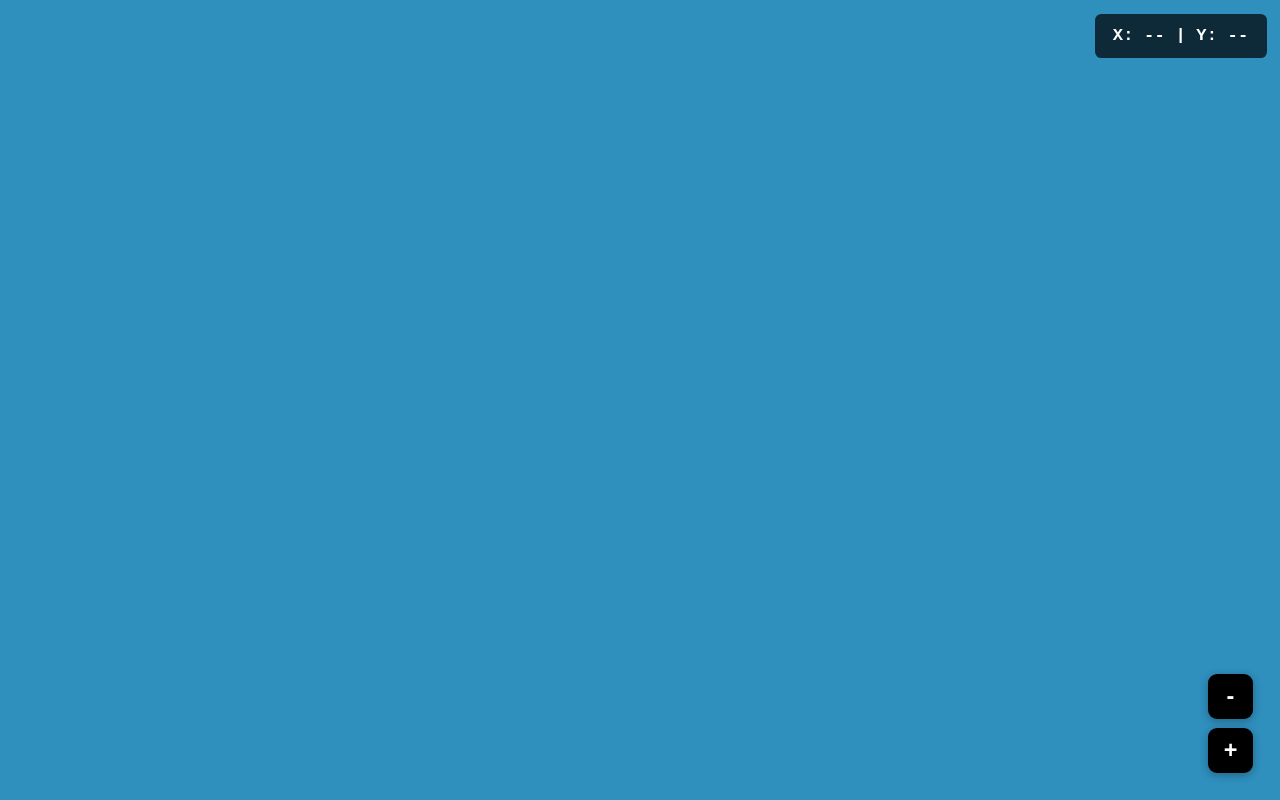
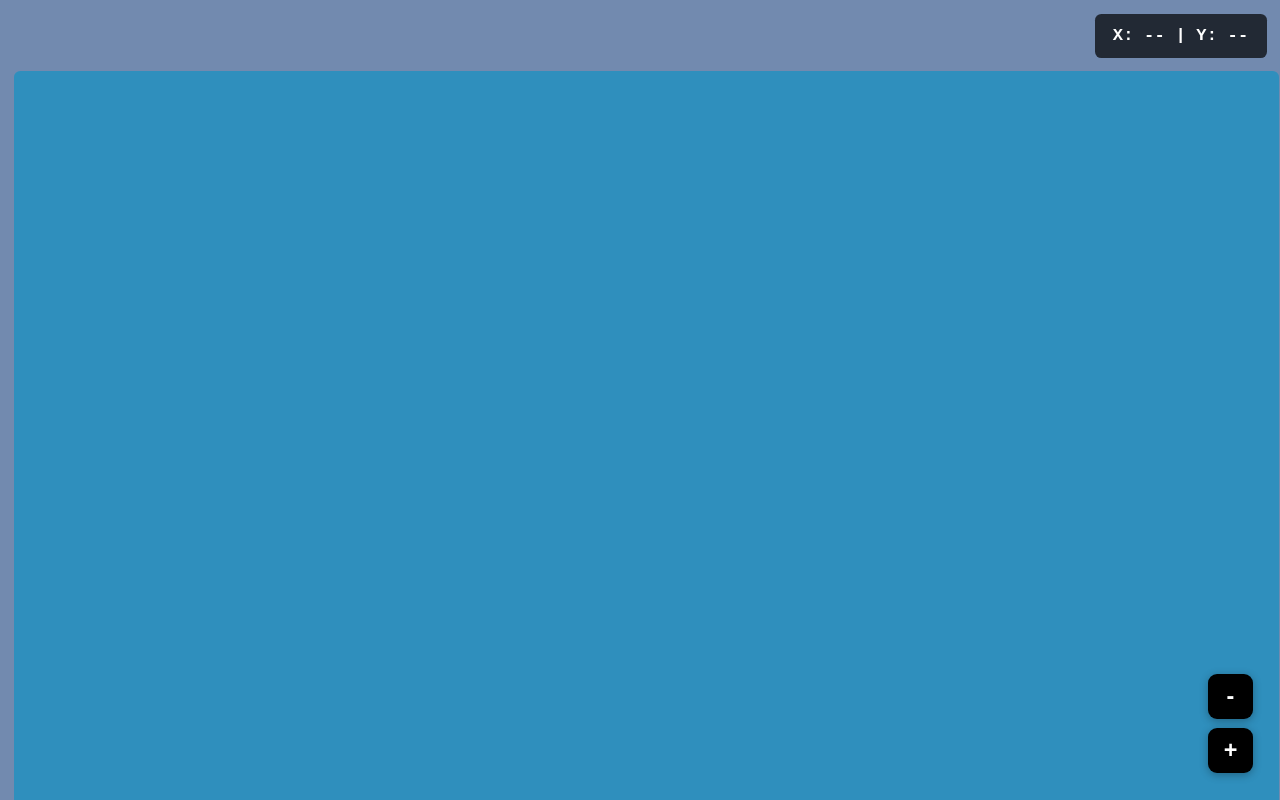
Before and after one commit to Hildemberg986/mapa-interativo-gta-free, a Vue app: page / in a window 1280 px wide. Shown: the top 800 px of the page. Built offline with nearby package versions, Linux system fonts and the light colour scheme.

Commit message:
ajutando para mover para qualquer direção e a cor da agua

```diff
--- a/src/App.vue
+++ b/src/App.vue
@@ -272,17 +272,15 @@ function onPointerDown(event) {
     return
   }
 
-  event.preventDefault()
   isDragging.value = true
   activePointerId.value = event.pointerId
   dragStartPoint.value = { x: event.clientX, y: event.clientY }
   dragStartOffset.value = { ...offset.value }
   viewportRef.value?.setPointerCapture(event.pointerId)
+  event.preventDefault()
 }
 
 function onPointerMove(event) {
-  updatePointerCoords(event)
-
   if (!isDragging.value || event.pointerId !== activePointerId.value) {
     return
   }
@@ -294,6 +292,8 @@ function onPointerMove(event) {
     x: dragStartOffset.value.x + deltaX,
     y: dragStartOffset.value.y + deltaY,
   })
+
+  updatePointerCoords(event)
   event.preventDefault()
 }
 
@@ -432,7 +432,6 @@ onUnmounted(() => {
 
 <style scoped>
 * {
-  /* Remove scrollbars globally for this component */
   user-select: none;
   -webkit-tap-highlight-color: transparent;
 }
@@ -446,8 +445,8 @@ onUnmounted(() => {
   margin: 0;
   padding: 0.75rem;
   box-sizing: border-box;
-  background: #2f8fbd;
-  overflow: hidden; /* Remove scrollbars from main container */
+  background: #728aaf;
+  overflow: hidden;
 }
 
 .hud {
@@ -466,7 +465,7 @@ onUnmounted(() => {
   padding: 0.5rem 1rem;
   border-radius: 0.35rem;
   font-family: monospace;
-  pointer-events: none; /* Allows clicking through the coordinates */
+  pointer-events: none;
 }
 
 .zoom-controls {
@@ -512,19 +511,18 @@ onUnmounted(() => {
   width: 100%;
   height: 100%;
   min-height: 0;
-  overflow: hidden; /* Remove scrollbars from viewport */
+  overflow: hidden;
   border: 6px solid #2f8fbd;
   border-radius: 0.35rem;
   background: #2f8fbd;
   cursor: grab;
-  touch-action: none; /* Prevents default touch actions like scrolling */
+  touch-action: none;
 }
 
 .map-viewport.is-dragging {
   cursor: grabbing;
 }
 
-/* Ensure no scrollbars appear on any element */
 .map-viewport::-webkit-scrollbar {
   display: none;
 }
@@ -536,17 +534,14 @@ onUnmounted(() => {
   display: block;
   user-select: none;
   -webkit-user-drag: none;
-  pointer-events: none; /* Prevents image from interfering with drag */
 }
 
 .map-layer {
   position: relative;
   display: inline-block;
   transform-origin: top left;
-  pointer-events: none; /* Allows dragging through the layer */
 }
 
-/* Pins need to be clickable, so re-enable pointer events */
 .map-pin {
   position: absolute;
   width: 2.2rem;
@@ -558,7 +553,7 @@ onUnmounted(() => {
   justify-content: center;
   color: #ffffff;
   box-shadow: 0 2px 8px rgba(0, 0, 0, 0.35);
-  pointer-events: none; /* Keep pins non-interactive for dragging */
+  pointer-events: none;
 }
 
 .map-pin__icon,
@@ -578,7 +573,6 @@ onUnmounted(() => {
   border-radius: 999px;
 }
 
-/* Ensure body doesn't have scrollbars when using this component */
 :global(body) {
   overflow: hidden;
   margin: 0;
```
